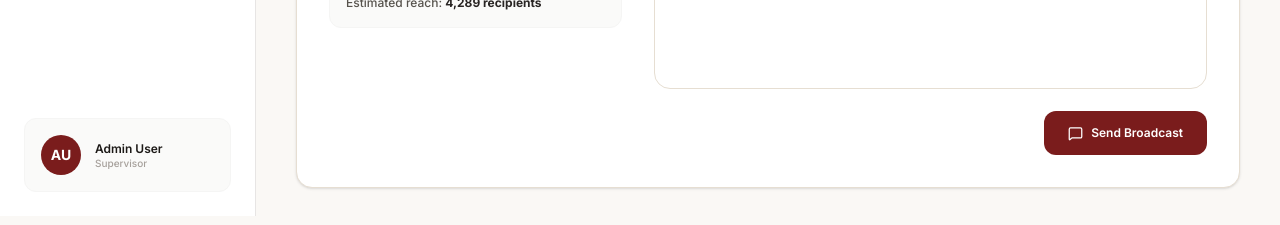
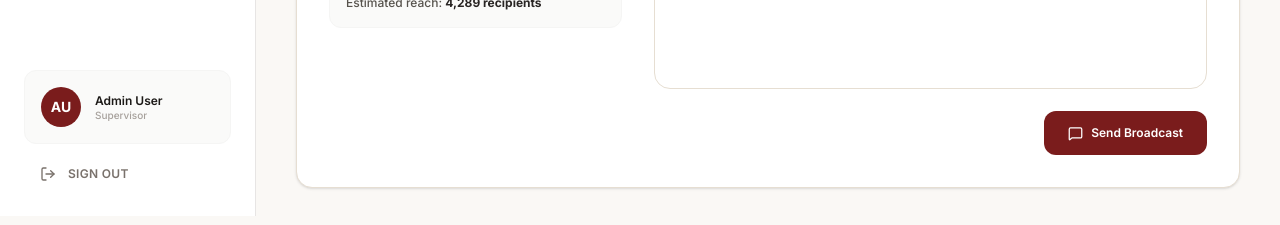
Before and after one commit to Vhal-ente/Memorial, a Next.js app: page /admin/dashboard in a window 1280 px wide. Shown: the part 584-809 px from the top of the page. Built offline with nearby package versions, Linux system fonts and the light colour scheme; no server answers; a web font is replaced by a local one.

Commit message:
frontend update

```diff
--- a/app/(admin)/admin/dashboard/page.tsx
+++ b/app/(admin)/admin/dashboard/page.tsx
@@ -252,7 +252,7 @@ function DashboardContent() {
                       src={`${API_BASE}/uploads${i.originalUrl}`}
                       alt={i.title}
                       fill
-                      className="object-cover object-center grayscale contrast-110"
+                      className="object-cover object-center"
                     />
                   ) : (
                     <ImageIcon
--- a/app/(admin)/layout.tsx
+++ b/app/(admin)/layout.tsx
@@ -1,10 +1,9 @@
 "use client";
 
-import React, { Suspense } from "react";
+import React, { Suspense, useState } from "react";
 import Link from "next/link";
-import { SessionProvider } from "next-auth/react";
 import { usePathname, useSearchParams } from "next/navigation";
-import { ShieldCheck, MessageSquare, ImageIcon, Mail } from "lucide-react";
+import { ShieldCheck, MessageSquare, ImageIcon, Mail, LogOut } from "lucide-react";
 
 // ─── Constants ────────────────────────────────────────────────────────────────
 
@@ -19,13 +18,12 @@ interface AdminUser {
 }
 
 // ─── Nav config ───────────────────────────────────────────────────────────────
-// view: null means the root dashboard (no ?view= param)
 
 const navItems = [
-  { label: "Dashboard",        icon: ShieldCheck,    view: null       },
-  { label: "Manage Tributes",  icon: MessageSquare,  view: "tributes" },
-  { label: "Gallery",          icon: ImageIcon,      view: "gallery"  },
-  { label: "Emails",           icon: Mail,           view: "emails"   },
+  { label: "Dashboard",       icon: ShieldCheck,   view: null       },
+  { label: "Manage Tributes", icon: MessageSquare, view: "tributes" },
+  { label: "Gallery",         icon: ImageIcon,     view: "gallery"  },
+  { label: "Emails",          icon: Mail,          view: "emails"   },
 ] as const;
 
 type NavView = (typeof navItems)[number]["view"];
@@ -43,6 +41,48 @@ function getInitials(name: string): string {
     .join("")
     .toUpperCase()
     .slice(0, 2);
+}
+
+// ─── Logout Modal ─────────────────────────────────────────────────────────────
+
+function LogoutModal({ onConfirm, onCancel }: { onConfirm: () => void; onCancel: () => void }) {
+  return (
+    <div className="fixed inset-0 z-50 pointer-events-none">
+      {/* Backdrop */}
+      <div
+        className="absolute inset-0 bg-stone-900/50 backdrop-blur-sm pointer-events-auto"
+        onClick={onCancel}
+      />
+      {/* Modal */}
+      <div className="relative z-10 flex items-center justify-center w-full h-full p-4 pointer-events-none">
+        <div className="bg-white rounded-2xl shadow-xl border border-stone-100 p-8 w-full max-w-sm space-y-6 pointer-events-auto">
+          <div className="space-y-1.5">
+            <h3 className="text-lg font-serif font-bold text-stone-900">
+              Sign out
+            </h3>
+            <p className="text-sm text-stone-500 font-medium">
+              Are you sure you want to sign out of the admin console?
+            </p>
+          </div>
+
+          <div className="flex items-center gap-3">
+            <button
+              onClick={onConfirm}
+              className="flex-1 py-2.5 bg-[#7A1C1C] text-white text-xs font-bold uppercase tracking-wider rounded-xl hover:bg-[#681818] transition-colors"
+            >
+              Yes, sign out
+            </button>
+            <button
+              onClick={onCancel}
+              className="flex-1 py-2.5 bg-stone-100 text-stone-700 text-xs font-bold uppercase tracking-wider rounded-xl hover:bg-stone-200 transition-colors"
+            >
+              Cancel
+            </button>
+          </div>
+        </div>
+      </div>
+    </div>
+  );
 }
 
 // ─── Sidebar nav links ────────────────────────────────────────────────────────
@@ -87,12 +127,12 @@ function SidebarNavLinks() {
 }
 
 // ─── Profile card ─────────────────────────────────────────────────────────────
-// Replace `mockUser` with your real auth session (e.g. useSession() from NextAuth)
 
-function ProfileCard({ user }: { user: AdminUser }) {
+function ProfileCard({ user, onLogout }: { user: AdminUser; onLogout: () => void }) {
   const initials = getInitials(user.name);
 
   return (
+    <div className="space-y-3">
       <div className="p-4 bg-stone-50 border border-stone-100 rounded-xl flex items-center gap-3.5">
         <div
           className="w-10 h-10 rounded-full bg-[#7A1C1C] flex items-center justify-center text-white font-bold text-sm shrink-0 select-none"
@@ -105,6 +145,16 @@ function ProfileCard({ user }: { user: AdminUser }) {
           <p className="text-[10px] text-stone-400 font-medium truncate">{user.role}</p>
         </div>
       </div>
+
+      {/* Logout button */}
+      <button
+        onClick={onLogout}
+        className="w-full flex items-center gap-3 px-4 py-2.5 rounded-xl text-xs font-semibold uppercase tracking-wide text-stone-500 hover:text-[#7A1C1C] hover:bg-red-50 transition-colors"
+      >
+        <LogOut size={16} aria-hidden />
+        <span>Sign out</span>
+      </button>
+    </div>
   );
 }
 
@@ -115,7 +165,6 @@ export default function AdminRootLayout({
   user,
 }: {
   children: React.ReactNode;
-  // Pass your real session user here; remove mock once auth is wired up
   user?: AdminUser;
 }) {
   const resolvedUser: AdminUser = user ?? {
@@ -123,8 +172,16 @@ export default function AdminRootLayout({
     role: "Supervisor",
   };
 
+  const [showLogoutModal, setShowLogoutModal] = useState(false);
+
+const handleLogout = () => {
+  localStorage.removeItem("accessToken");
+  localStorage.removeItem("refreshToken");
+  window.location.href = "/login";
+};
+
   return (
-    <SessionProvider>
+  <>
       <div className="min-h-screen flex bg-[#FAF8F5] text-stone-900 font-sans">
 
         {/* ── Sidebar ── */}
@@ -150,7 +207,10 @@ export default function AdminRootLayout({
             </Suspense>
           </div>
 
-        <ProfileCard user={resolvedUser} />
+          <ProfileCard
+            user={resolvedUser}
+            onLogout={() => setShowLogoutModal(true)}
+          />
         </aside>
 
         {/* ── Main content ── */}
@@ -158,6 +218,14 @@ export default function AdminRootLayout({
           {children}
         </main>
       </div>
-    </SessionProvider>
+
+      {/* ── Logout modal ── */}
+      {showLogoutModal && (
+        <LogoutModal
+          onConfirm={handleLogout}
+          onCancel={() => setShowLogoutModal(false)}
+        />
+      )}
+      </>
   );
 }
```
Lines whose indentation alone changed are shown as unchanged.
